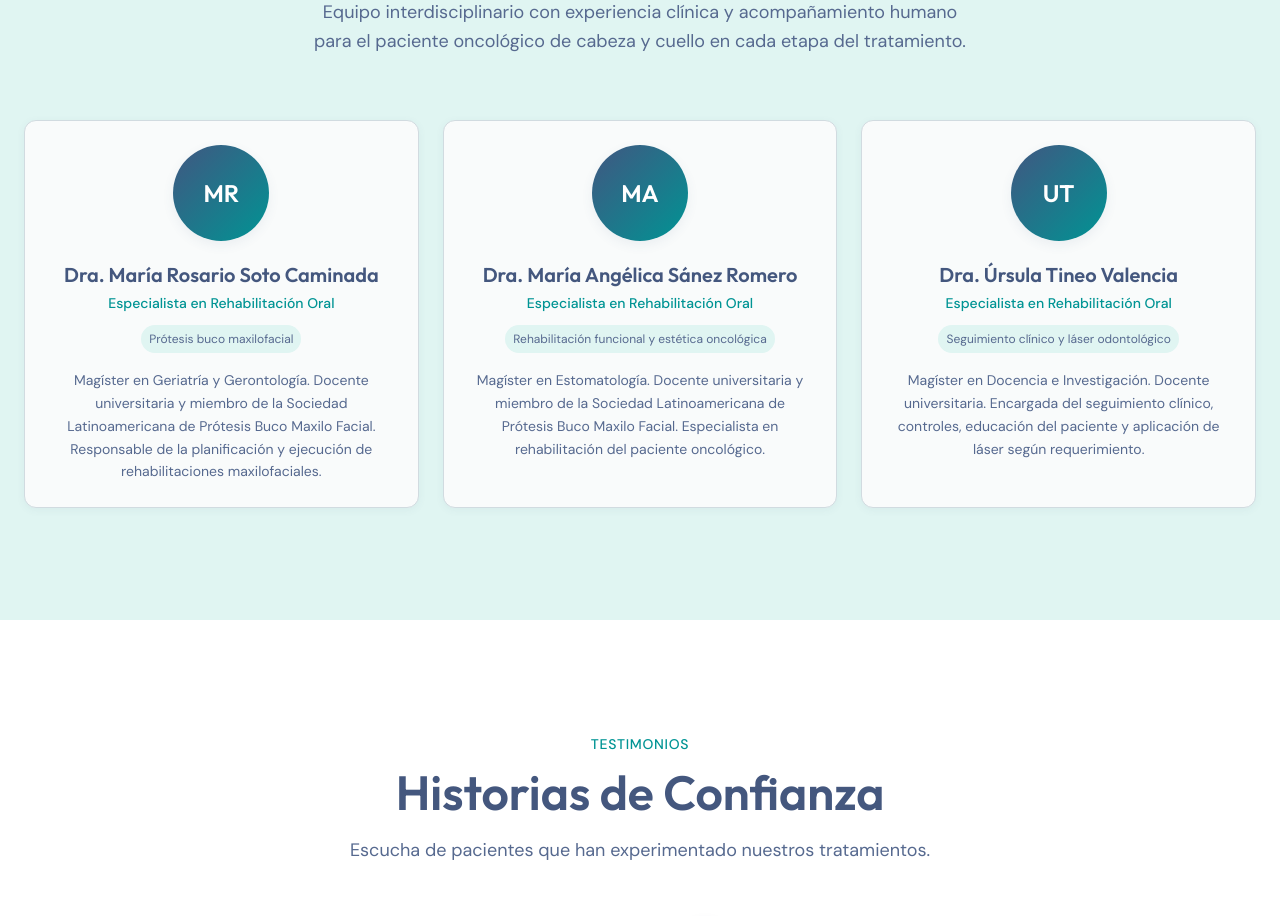
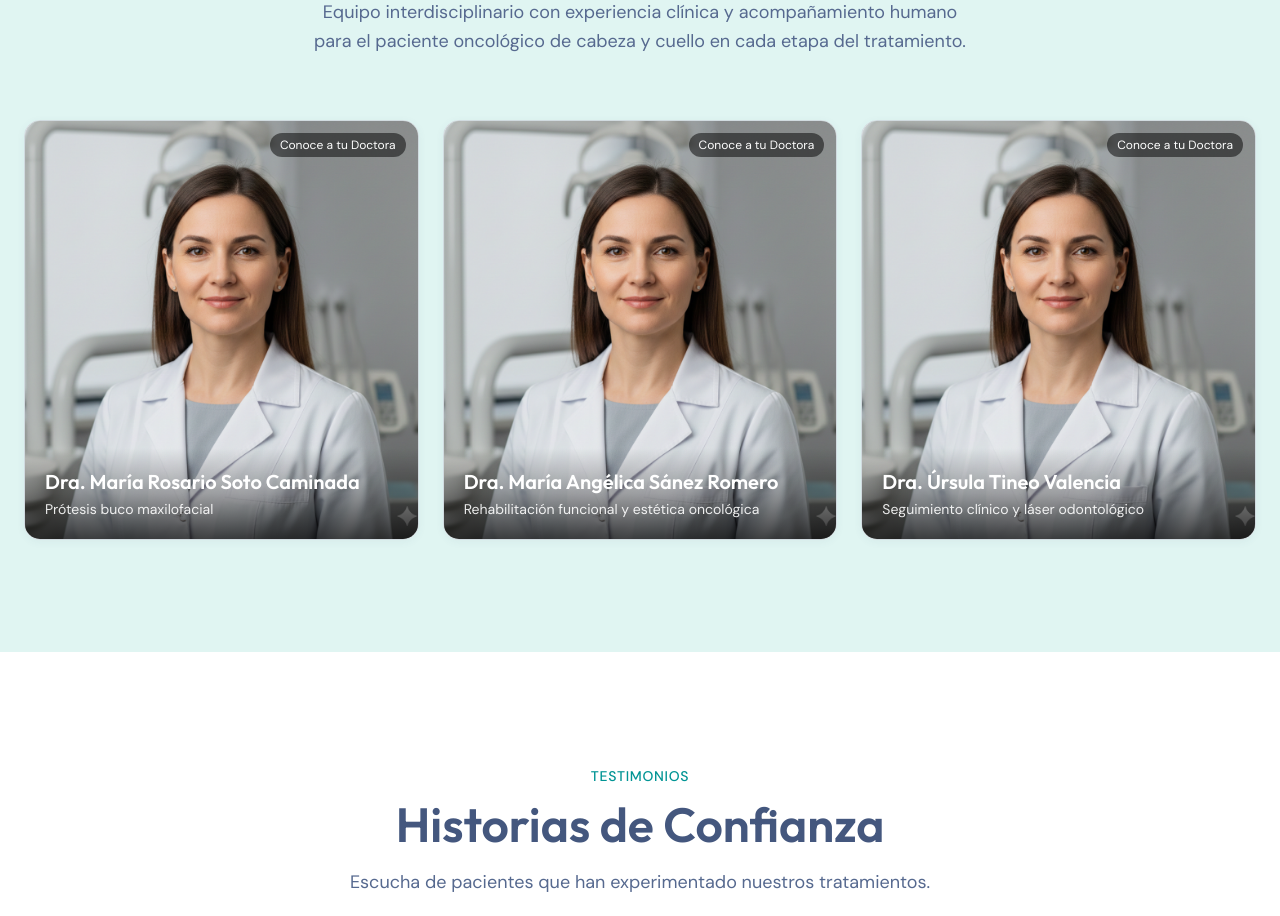
Before and after one commit to oscaredu1226/BucoSalud-Landing, an Angular app: page / in a window 1280 px wide. Shown: the part 5600-6516 px from the top of the page. Built offline with nearby package versions, Linux system fonts and the light colour scheme; no server answers.

Commit message:
chore: correct effects on team section

```diff
--- a/src/app/sections/team-section/team-section.html
+++ b/src/app/sections/team-section/team-section.html
@@ -1,15 +1,12 @@
 <section id="equipo" class="py-20 md:py-28 bg-[hsl(var(--primary-soft))]">
   <div class="container mx-auto px-4 sm:px-6">
+
     <!-- Section Header -->
     <div class="text-center max-w-2xl mx-auto mb-16">
-      <span class="text-primary font-medium text-sm uppercase tracking-wider">
-        Nuestro equipo
-      </span>
-
+      <span class="text-primary font-medium text-sm uppercase tracking-wider">Nuestro equipo</span>
       <h2 class="font-heading text-3xl sm:text-4xl md:text-5xl font-semibold text-foreground mt-3 mb-5">
         Especialistas en rehabilitación bucomaxilofacial
       </h2>
-
       <p class="text-muted-foreground text-lg leading-relaxed">
         Equipo interdisciplinario con experiencia clínica y acompañamiento humano para el paciente oncológico
         de cabeza y cuello en cada etapa del tratamiento.
@@ -19,37 +16,90 @@
     <!-- Team Grid -->
     <div class="grid md:grid-cols-2 lg:grid-cols-3 gap-6">
       @for (member of team; track member.name) {
+
+        <!-- WRAPPER (perspective) -->
+        <button
+          type="button"
+          class="text-left group [perspective:1200px]"
+          (click)="toggle(member)"
+          [attr.aria-label]="'Ver información de ' + member.name"
+          [attr.aria-pressed]="isFlipped(member)"
+        >
+          <!-- FLIP CONTAINER -->
           <div
-          class="group bg-card rounded-xl p-6 shadow-card hover:shadow-lg transition-all duration-200 hover:-translate-y-1 border border-border text-center"
+            class="relative h-[420px] w-full transition-transform duration-500 [transform-style:preserve-3d]"
+            [class.[transform:rotateY(180deg)]]="isFlipped(member)"
           >
-          <!-- Avatar (Accessible) -->
-          <div
-            class="w-24 h-24 rounded-full bg-gradient-to-br from-secondary to-primary mx-auto mb-5 flex items-center justify-center shadow-md"
-            role="img"
-            [attr.aria-label]="'Foto referencial de ' + member.name"
-          >
-            <span class="text-2xl font-heading font-semibold text-primary-foreground" aria-hidden="true">
-              {{ member.initials }}
-            </span>
+            <!-- FRONT -->
+            <div class="absolute inset-0 rounded-2xl overflow-hidden shadow-card border border-border bg-card [backface-visibility:hidden]">
+              <!-- Imagen grande -->
+              <img
+                class="h-full w-full object-cover"
+                [src]="member.photo"
+                [alt]="'Foto de ' + member.name"
+                loading="lazy"
+              />
+
+              <!-- Overlay inferior -->
+              <div class="absolute inset-x-0 bottom-0 p-5 bg-gradient-to-t from-black/70 via-black/30 to-transparent">
+                <h3 class="font-heading text-xl font-semibold text-white leading-snug">
+                  {{ member.name }}
+                </h3>
+                <p class="text-white/90 text-sm mt-1">
+                  {{ member.expertise }}
+                </p>
               </div>
 
-          <!-- Info -->
-          <h3 class="font-heading text-xl font-semibold text-foreground mb-1 group-hover:text-primary transition-colors">
+              <!-- Hint -->
+              <div class="absolute top-3 right-3 px-2.5 py-1 rounded-full bg-black/50 text-white text-xs">
+                Conoce a tu Doctora
+              </div>
+            </div>
+
+            <!-- BACK -->
+            <div
+              class="absolute inset-0 rounded-2xl overflow-hidden shadow-card border border-border bg-card p-6
+                     [transform:rotateY(180deg)] [backface-visibility:hidden]"
+            >
+              <div class="flex items-start gap-4">
+                <img
+                  class="h-16 w-16 rounded-xl object-cover border border-border"
+                  [src]="member.photo"
+                  [alt]="'Foto de ' + member.name"
+                  loading="lazy"
+                />
+                <div>
+                  <h3 class="font-heading text-lg font-semibold text-foreground">
                     {{ member.name }}
                   </h3>
-
-          <p class="text-primary font-medium text-sm mb-3">
+                  <p class="text-primary font-medium text-sm">
                     {{ member.role }}
                   </p>
-
-          <p class="text-xs text-muted-foreground mb-4 px-2 py-1.5 bg-muted rounded-full inline-block">
+                  <p class="text-xs text-muted-foreground mt-1">
                     {{ member.expertise }}
                   </p>
+                </div>
+              </div>
 
+              <div class="mt-5">
                 <p class="text-muted-foreground text-sm leading-relaxed">
                   {{ member.bio }}
                 </p>
               </div>
+
+              <div class="mt-6 flex items-center justify-between">
+                <span class="text-xs text-muted-foreground">
+                  Click para volver
+                </span>
+                <span class="text-xs px-2.5 py-1 rounded-full bg-muted text-foreground border border-border">
+                  Detalles
+                </span>
+              </div>
+            </div>
+
+          </div>
+        </button>
+
       }
     </div>
   </div>
--- a/src/app/sections/team-section/team-section.ts
+++ b/src/app/sections/team-section/team-section.ts
@@ -5,40 +5,49 @@ type TeamMember = {
   role: string;
   expertise: string;
   bio: string;
-  initials: string;
+  photo: string; // ruta a la imagen en /public/assets/...
 };
 
 @Component({
   selector: 'app-team-section',
-  imports: [],
+  standalone: true,
   templateUrl: './team-section.html',
-  standalone: true,
-
 })
 export class TeamSection {
+  flipped = new Set<string>();
+
   team: TeamMember[] = [
     {
       name: 'Dra. María Rosario Soto Caminada',
       role: 'Especialista en Rehabilitación Oral',
       expertise: 'Prótesis buco maxilofacial',
       bio: 'Magíster en Geriatría y Gerontología. Docente universitaria y miembro de la Sociedad Latinoamericana de Prótesis Buco Maxilo Facial. Responsable de la planificación y ejecución de rehabilitaciones maxilofaciales.',
-      initials: 'MR',
+      photo: 'assets/team/prueba.png',
     },
     {
       name: 'Dra. María Angélica Sánez Romero',
       role: 'Especialista en Rehabilitación Oral',
       expertise: 'Rehabilitación funcional y estética oncológica',
       bio: 'Magíster en Estomatología. Docente universitaria y miembro de la Sociedad Latinoamericana de Prótesis Buco Maxilo Facial. Especialista en rehabilitación del paciente oncológico.',
-      initials: 'MA',
+      photo: 'assets/team/prueba.png',
     },
     {
       name: 'Dra. Úrsula Tineo Valencia',
       role: 'Especialista en Rehabilitación Oral',
       expertise: 'Seguimiento clínico y láser odontológico',
       bio: 'Magíster en Docencia e Investigación. Docente universitaria. Encargada del seguimiento clínico, controles, educación del paciente y aplicación de láser según requerimiento.',
-      initials: 'UT',
+      photo: 'assets/team/prueba.png',
     },
   ];
 
   trackByName = (_: number, m: TeamMember) => m.name;
+
+  isFlipped(member: TeamMember) {
+    return this.flipped.has(member.name);
+  }
+
+  toggle(member: TeamMember) {
+    if (this.flipped.has(member.name)) this.flipped.delete(member.name);
+    else this.flipped.add(member.name);
+  }
 }
```
Also changed, not shown: public/assets/team/prueba.png (added). Lines whose indentation alone changed are shown as unchanged.
